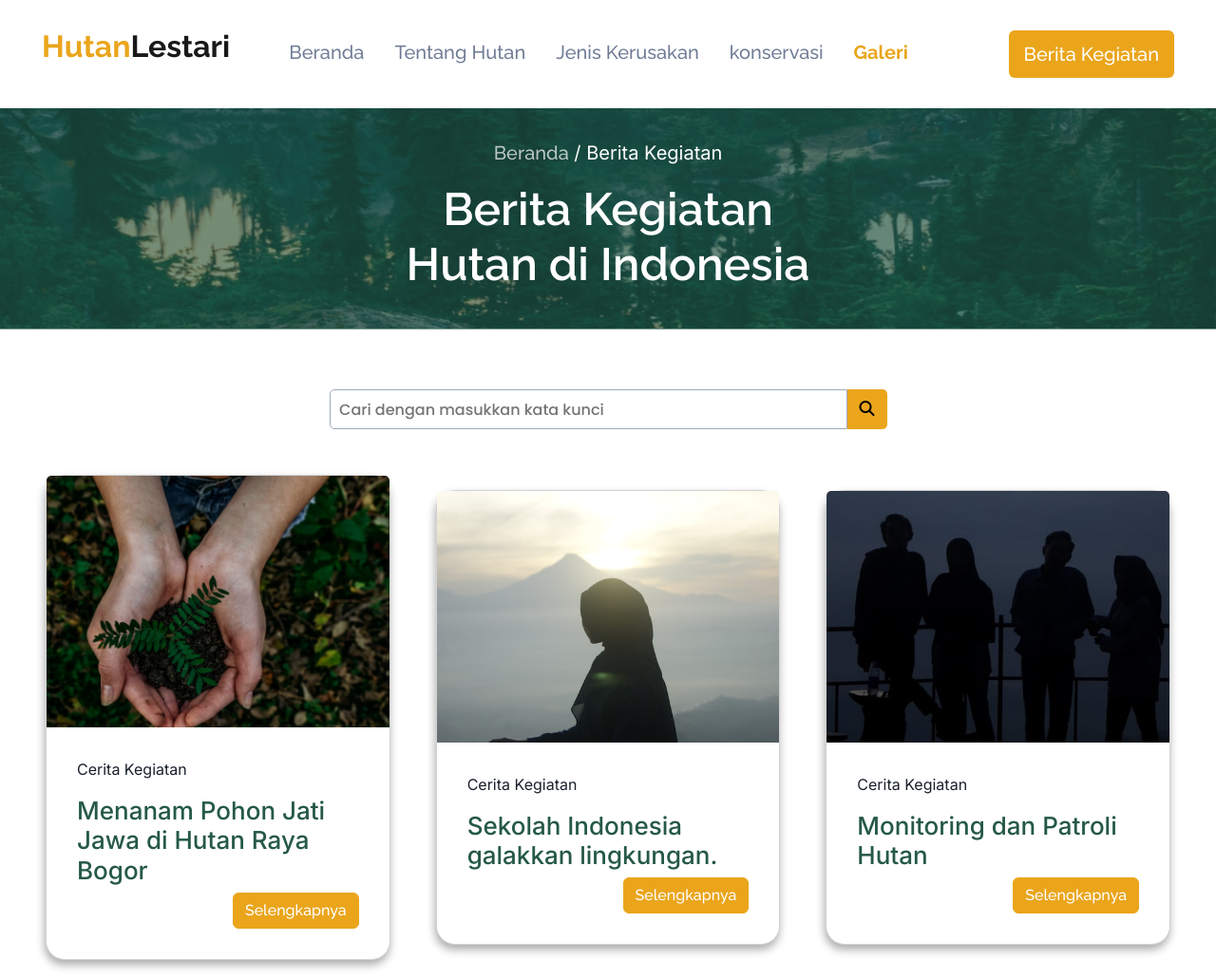
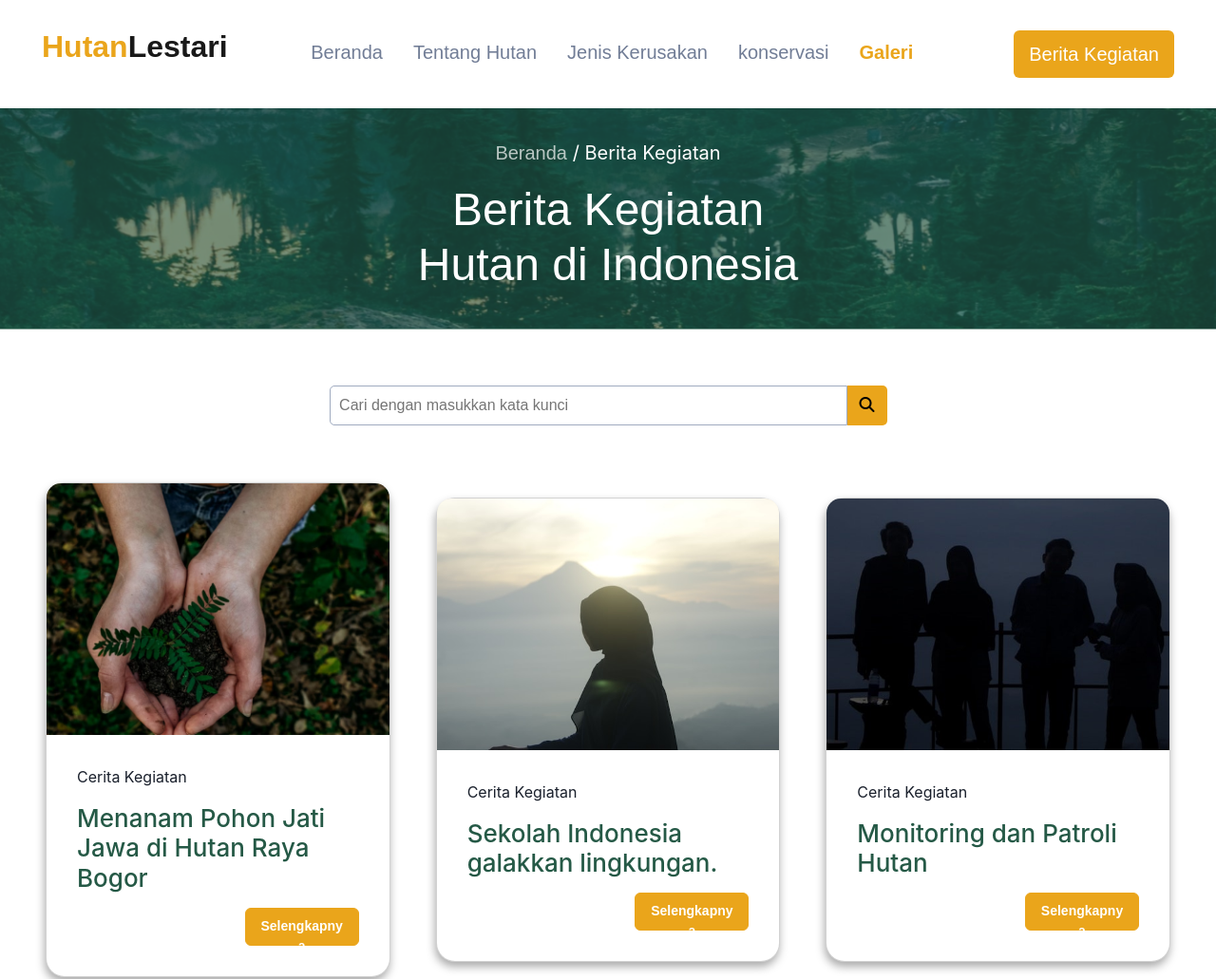
Before and after one commit to Sndivrgwn/ITCLUB-LOMBA-TIM-C, a plain HTML site: page page/page_berita_terkini.html in a window 1280 px wide. Shown: the top 1031 px of the page at 95% size. Drawn offline with Linux system fonts and the light colour scheme.

Commit message:
sedikit perbaikan

```diff
--- a/assets/css/berita_terkini/style-page-berita-terkini.css
+++ b/assets/css/berita_terkini/style-page-berita-terkini.css
@@ -1,17 +1,37 @@
 * {
   margin: 0;
   padding: 0;
-  font-family: "Raleway", "Arial Narrow", Arial, sans-serif;
+  scroll-behavior: smooth;
 }
 
-  @import url('https://fonts.googleapis.com/css2?family=Poppins:wght@200;300;400;500;900&family=Raleway:ital,wght@0,300;0,500;0,600;0,700;0,900;1,300;1,500;1,700&display=swap');
+
+
+  @import url('https://fonts.googleapis.com/css2?family=Assistant:wght@300;400;500;600;700&family=Inter:wght@100;200;300;400;500;600;700;800&family=Raleway:ital,wght@0,100;0,200;0,300;0,400;0,500;0,600;0,700;0,900;1,300;1,500;1,700&display=swap');
+
 *,
 body {
   margin: 0;
   padding: 0;
   box-sizing: border-box;
-  font-family: "Poppins", sans-serif;
-  font-family: "Raleway", sans-serif;
+  font-family: 'Inter', sans-serif;
+  font-family: 'Raleway', sans-serif;
+  font-family: 'Assistant', sans-serif;
+
+}
+
+.banner p {
+  font-family: 'Inter', sans-serif;
+}
+
+.banner p span a {
+  font-family: 'Inter', sans-serif;
+color: #fff;
+text-decoration: none;
+}
+
+.banner h1 {
+  font-family: 'Raleway', sans-serif;
+
 }
 
 /* konten utama start */
@@ -23,7 +43,8 @@ body {
 .button_page_berita_terkini {
   width: 120px;
   height: 32px;
-  font-family: "Inter";
+  font-family: 'Inter', sans-serif;
+
   font-style: normal;
   font-weight: 400;
   font-size: 16px;
@@ -32,11 +53,10 @@ body {
   opacity: 85%;
   background-color: #2a9d8f;
   border: none;
-  border-radius: 5px;
   margin-bottom: 1rem;
 }
 .page_berita_terkini h1 {
-  font-family: "Raleway";
+  font-family: 'Raleway', sans-serif;
   font-style: normal;
   font-weight: 600;
   font-size: 44px;
@@ -45,8 +65,8 @@ body {
 .profil_berita_terkini {
   display: flex;
   justify-content: start;
-  margin-top: 1.3rem;
-  margin-bottom: 1.3rem;
+  margin-top: 32px;
+  margin-bottom: 32px;
 }
 
 .autor_berita_terkini p,hr{
@@ -65,7 +85,8 @@ body {
 }
 
 .profil_berita_terkini p {
-  font-family: "Inter";
+  font-family: 'Inter', sans-serif;
+
   font-style: normal;
   font-weight: 500;
   font-size: 16px;
@@ -87,12 +108,13 @@ body {
 }
 
 .tulisan_berita_terkini {
-  font-family: "Inter";
+  font-family: 'Inter', sans-serif;
+
   text-align: justify;
 }
 .tulisan_berita_terkini h3 {
   font-style: normal;
-  margin-top: 1.5rem;
+  margin-top: 40px;
   font-weight: 600;
   font-size: 26px;
   color: #535355;
@@ -107,8 +129,9 @@ body {
 }
 
 .baca_juga_berita_terkini {
-  margin-top: 2rem;
-  font-family: "Inter";
+  margin-top: 60px;
+  font-family: 'Inter', sans-serif;
+  margin-bottom: 150px;
 }
 .baca_juga_berita_terkini h2 {
   font-style: normal;
@@ -118,7 +141,7 @@ body {
 }
 .baca_juga_berita_terkini .baca_juga {
   display: flex;
-  margin-top: 2rem;
+  margin-top: 29.66px;
 }
 
 .baca_juga_berita_terkini .baca_juga p {
--- a/assets/css/galeri/style-page-galeri.css
+++ b/assets/css/galeri/style-page-galeri.css
@@ -1,22 +1,42 @@
-@import url('https://fonts.googleapis.com/css2?family=Inter:wght@300;400;500;700&family=Poppins:wght@200;300;400;500;900&family=Raleway:ital,wght@0,300;0,500;0,600;0,700;0,900;1,300;1,500;1,700&display=swap');
 * {
     margin: 0;
     padding: 0;
+    scroll-behavior: smooth;
   }
+
+
+
+    @import url('https://fonts.googleapis.com/css2?family=Assistant:wght@300;400;500;600;700&family=Inter:wght@100;200;300;400;500;600;700;800&family=Raleway:ital,wght@0,100;0,200;0,300;0,400;0,500;0,600;0,700;0,900;1,300;1,500;1,700&display=swap');
 
   *,
   body {
     margin: 0;
     padding: 0;
     box-sizing: border-box;
-    font-family: "Raleway", "Poppins", "inter";
+    font-family: 'Inter', sans-serif;
+    font-family: 'Raleway', sans-serif;
+    font-family: 'Assistant', sans-serif;
+
   }
 
 /* konten utama start */
+.banner p span a {
+    text-decoration: none;
+    color: #fff;
+    font-family: 'Inter', sans-serif;
+
+}
+
+.banner h1 {
+    font-family: 'Inter', sans-serif;
+
+}
+
 .page_galeri {
     width: 100%;
-    margin-top: 2rem;
+    margin-top: 67px;
     display: flex;
+    margin-bottom: 150px;
     flex-direction: column;
     justify-content: center;
     align-items: center;
--- a/assets/css/style-berita-terkini.css
+++ b/assets/css/style-berita-terkini.css
@@ -1,12 +1,21 @@
+* {
+  margin: 0;
+  padding: 0;
+  scroll-behavior: smooth;
+}
 
-@import url('https://fonts.googleapis.com/css2?family=Inter:wght@300;400;500;700&family=Poppins:wght@200;300;400;500;900&family=Raleway:ital,wght@0,300;0,500;0,600;0,700;0,900;1,300;1,500;1,700&display=swap');
+
+
+  @import url('https://fonts.googleapis.com/css2?family=Assistant:wght@300;400;500;600;700&family=Inter:wght@100;200;300;400;500;600;700;800&family=Raleway:ital,wght@0,100;0,200;0,300;0,400;0,500;0,600;0,700;0,900;1,300;1,500;1,700&display=swap');
 
 *,
 body {
   margin: 0;
   padding: 0;
   box-sizing: border-box;
-  font-family: "Raleway", "Poppins", "inter";
+  font-family: 'Inter', sans-serif;
+  font-family: 'Raleway', sans-serif;
+  font-family: 'Assistant', sans-serif;
 
 }
 
@@ -16,14 +25,14 @@ body {
 .cari_berita_terkini {
   display: flex;
   justify-content: center;
-  margin-top: 4rem;
-  margin-bottom: 1rem;
+ margin:  60px;
 }
 
 .input_berita_terkini {
   width: 545px;
   height: 42px;
-  font-family: "Poppins";
+  font-family: 'Raleway', sans-serif;
+
   font-weight: 500;
   font-size: 16px;
   padding: 0.6rem;
@@ -66,20 +75,24 @@ body {
 
 .banner p {
   font-size: 20px;
-  font-family: "Inter";
+  font-family: 'Inter', sans-serif;
+
   font-style: normal;
   font-weight: 400;
 }
 
-.banner p span {
+.banner p span a {
   opacity: 70%;
+  color: #fff;
+  text-decoration: none;
 }
 
 .banner h1 {
   font-size: 48px;
-  font-family: "Raleway";
+  font-family: 'Raleway', sans-serif;
+
   font-style: normal;
-  font-weight: 600;
+  font-weight: 500;
 }
 
 /* banner end */
@@ -103,8 +116,8 @@ body {
 }
 
 .card-img-top {
-  border-top-left-radius: 10px;
-  border-top-right-radius: 10px;
+  border-top-left-radius: 15px !important;
+  border-top-right-radius: 15px !important
 }
 
 .card-body {
@@ -114,13 +127,15 @@ body {
 .card-tittle {
   color: #255946;
   font-size: 26px;
-  font-family: "Inter";
+    font-family: 'Inter', sans-serif;
+
   font-weight: 500;
 }
 
 .card-text {
   font-size: 16px;
-  font-family: "Inter";
+    font-family: 'Inter', sans-serif;
+
   font-weight: 400;
   color: #1a202c;
 }
@@ -128,6 +143,13 @@ body {
 .card .card-body .btn {
   background-color: #eaa51b;
   border: 1px solid #eaa51b;
+  width: 120px;
+height: 40px;
+padding: 8px 12px;
+border-radius: 6px;
+font-size: 14px;
+font-weight: 600;
+margin-top: 0.5rem;
 }
 .card .card-body .btn:hover {
   background-color: #cb8a09;
@@ -145,6 +167,8 @@ body {
   display: flex;
   gap: 0.5rem;
   justify-content: center;
+  margin-bottom: 150px;
+  margin-top: 60px;
 }
 
 .button_paging_berita.active {
@@ -153,7 +177,8 @@ body {
 .button_paging_berita a {
   text-decoration: none;
   color: #1a202c;
-  font-family: "Poppins";
+  font-family: 'Inter', sans-serif;
+
   font-style: normal;
   font-weight: 400;
 }
--- a/page/page_berita_terkini.html
+++ b/page/page_berita_terkini.html
@@ -77,7 +77,7 @@
     <!-- banner start -->
     <div class="background__banner">
       <div class="banner">
-        <p><span>Beranda</span> / Berita Kegiatan</p>
+        <p><span><a href="../index.html">Beranda</a></span> / Berita Kegiatan</p>
         <h1>
           Berita Kegiatan <br />
           Hutan di Indonesia
```
Also changed, not shown: page/pages_berita_terkini/page_berita_menanam_pohon.html (+3 -3 lines), page/pages_galeri/page_galeri_menanan_pohon.html (+1 -1 lines).
